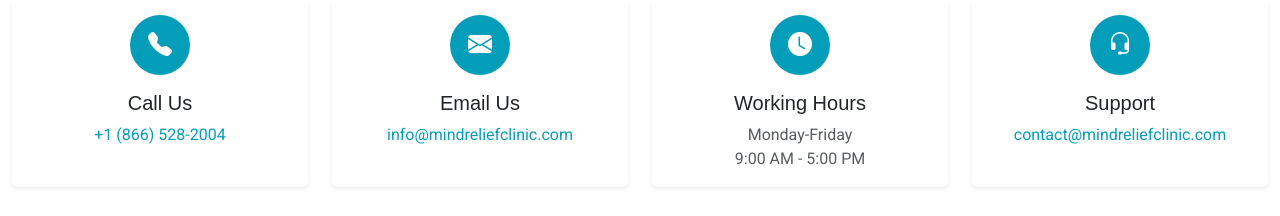
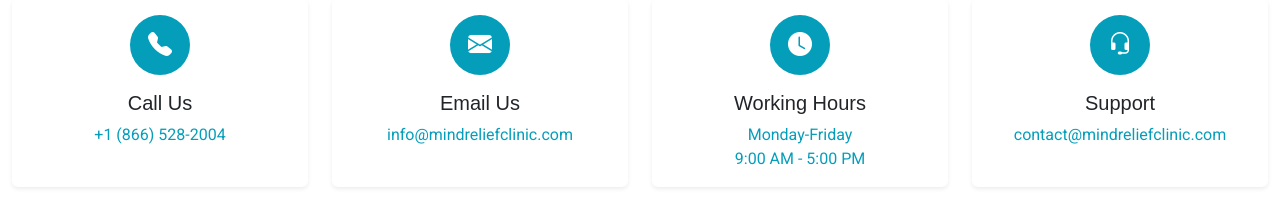
Before and after one commit to nexusameer/Apex, a Django app: template templates/index.html in a window 1280 px wide. Shown: the part 6284-6500 px from the top of the page. Run offline with Django 3.2, Linux system fonts and the light colour scheme; the template is opened without the code that fills it, so the values that code supplies are empty; some libraries are stand-ins or nearby versions.

Commit message:
color changed

```diff
--- a/templates/contact.html
+++ b/templates/contact.html
@@ -125,10 +125,12 @@
                       <i class="bi bi-clock-fill fs-4"></i>
                     </div>
                     <h5 class="card-title">Working Hours</h5>
-                    <p class="card-text text-muted">
+                    <a class="text-decoration-none" style="color: #049ebb;">
                       Monday-Friday<br>
+                    </a>
+                    <a class="text-decoration-none" style="color: #049ebb;">
                       9:00 AM - 5:00 PM
-                    </p>
+                    </a>
                   </div>
                 </div>
               </div>
--- a/templates/index.html
+++ b/templates/index.html
@@ -599,10 +599,12 @@ Our dedicated team provides mental health support and physical recovery plans de
                       <i class="bi bi-clock-fill fs-4"></i>
                     </div>
                     <h5 class="card-title">Working Hours</h5>
-                    <p class="card-text text-muted">
+                    <a class="text-decoration-none" style="color: #049ebb;">
                       Monday-Friday<br>
+                    </a>
+                    <a class="text-decoration-none" style="color: #049ebb;">
                       9:00 AM - 5:00 PM
-                    </p>
+                    </a>
                   </div>
                 </div>
               </div>
```
